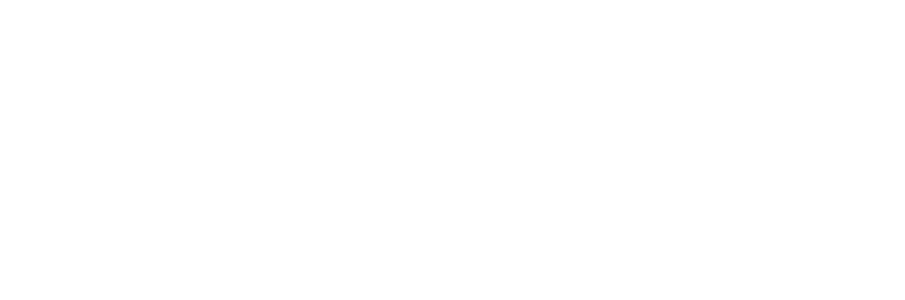
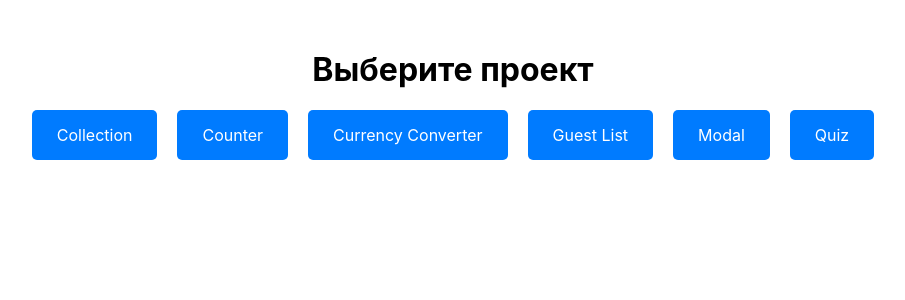
Before and after one commit to SaZdAn24/six-projects-on-react, a React (Create React App) app: page / in a window 1280 px wide. Shown: the top 300 px of the page, without its empty margins (187-1092 px from the left). Built offline with nearby package versions, Linux system fonts and the light colour scheme.

Commit message:
feat:home page development

```diff
--- a/package.json
+++ b/package.json
@@ -8,7 +8,9 @@
     "@testing-library/user-event": "^13.5.0",
     "react": "^18.3.1",
     "react-dom": "^18.3.1",
+    "react-router-dom": "^6.23.1",
     "react-scripts": "5.0.1",
+    "sass": "^1.77.2",
     "web-vitals": "^2.1.4"
   },
   "scripts": {
--- a/src/App.js
+++ b/src/App.js
@@ -1,6 +1,28 @@
+import React from 'react';
+import { BrowserRouter as Router, Routes, Route } from 'react-router-dom';
+import Home from './pages/Home/Home';
+import Collection from './pages/Сollection/Сollection';
+import Counter from './pages/Counter/Counter';
+import CurrencyConverter from './pages/CurrencyConverter/CurrencyConverter';
+import GuestList from './pages/GuestList/GuestList';
+import Modal from './pages/Modal/Modal';
+import Quiz from './pages/Quiz/Quiz';
+import ErrorBoundary from './ErrorBoundary';
 
 function App() {
-
+  return (
+    <Router>
+      <Routes>
+        <Route path="/" element={<ErrorBoundary><Home /></ErrorBoundary>} />
+        <Route path="/collection" element={<Collection />} />
+        <Route path="/counter" element={<Counter />} />
+        <Route path="/currency-converter" element={<CurrencyConverter />} />
+        <Route path="/guest-list" element={<GuestList />} />
+        <Route path="/modal" element={<Modal />} />
+        <Route path="/quiz" element={<Quiz />} />
+      </Routes>
+    </Router>
+  );
 }
 
 export default App;
--- /dev/null
+++ b/src/ErrorBoundary.js
@@ -0,0 +1,26 @@
+import React, { Component } from 'react';
+
+class ErrorBoundary extends Component {
+  constructor(props) {
+    super(props);
+    this.state = { hasError: false };
+  }
+
+  static getDerivedStateFromError(error) {
+    return { hasError: true };
+  }
+
+  componentDidCatch(error, errorInfo) {
+    console.error('Caught an error:', error, errorInfo);
+  }
+
+  render() {
+    if (this.state.hasError) {
+      return <h1>Что-то пошло не так. Мы работаем над этим!</h1>;
+    }
+
+    return this.props.children;
+  }
+}
+
+export default ErrorBoundary;
--- /dev/null
+++ b/src/pages/Home/Home.js
@@ -0,0 +1,21 @@
+import React from 'react';
+import { Link } from 'react-router-dom';
+import './Home.scss';
+
+const Home = () => {
+  return (
+    <div className="home">
+      <h1>Выберите проект</h1>
+      <div className="button-container">
+        <Link to="/collection" className="button">Collection</Link>
+        <Link to="/counter" className="button">Counter</Link>
+        <Link to="/currency-converter" className="button">Currency Converter</Link>
+        <Link to="/guest-list" className="button">Guest List</Link>
+        <Link to="/modal" className="button">Modal</Link>
+        <Link to="/quiz" className="button">Quiz</Link>
+      </div>
+    </div>
+  );
+}
+
+export default Home;
--- /dev/null
+++ b/src/pages/Home/Home.scss
@@ -0,0 +1,27 @@
+
+.home {
+    text-align: center;
+    margin-top: 50px;
+  }
+
+  .button-container {
+    display: flex;
+    flex-wrap: wrap;
+    justify-content: center;
+    gap: 20px;
+  }
+
+  .button {
+    display: inline-block;
+    padding: 15px 25px;
+    font-size: 16px;
+    text-decoration: none;
+    color: white;
+    background-color: #007BFF;
+    border-radius: 5px;
+    transition: background-color 0.3s;
+  }
+
+  .button:hover {
+    background-color: #0056b3;
+  }
```
Also changed, not shown: 1 other file (tests, documents, lock files or other folders).
